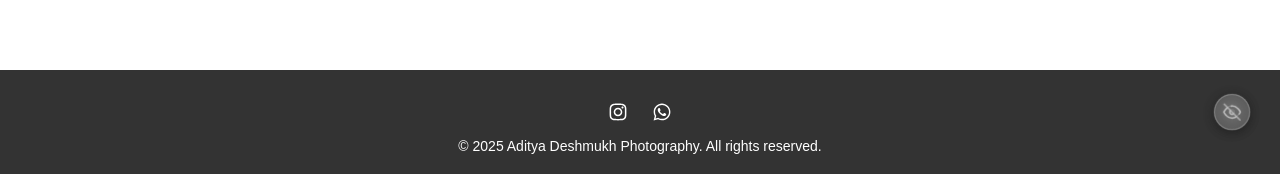
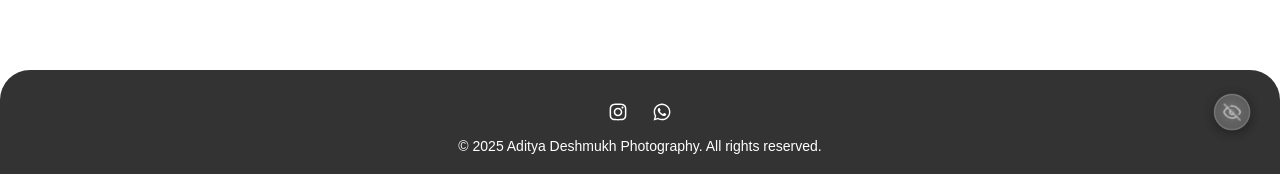
Before and after one commit to pavan-kumar2/aditya-portfolio, a React (Vite) app: page /gallery/1/view in a window 1280 px wide. Shown: the part 610-797 px from the top of the page. Built offline with nearby package versions, Linux system fonts and the light colour scheme; the HTML template or start-up script is replaced by a standard one.

Commit message:
Fix Footer styles: Ensure border-radius is applied for consistent design

```diff
--- a/src/layouts/Footer/Footer.css
+++ b/src/layouts/Footer/Footer.css
@@ -3,6 +3,7 @@ footer {
   color: #fff;
   padding: 20px;
   text-align: center;
+  border-radius: 30px 30px 0 0;
 }
 
 footer .social-links {
```
